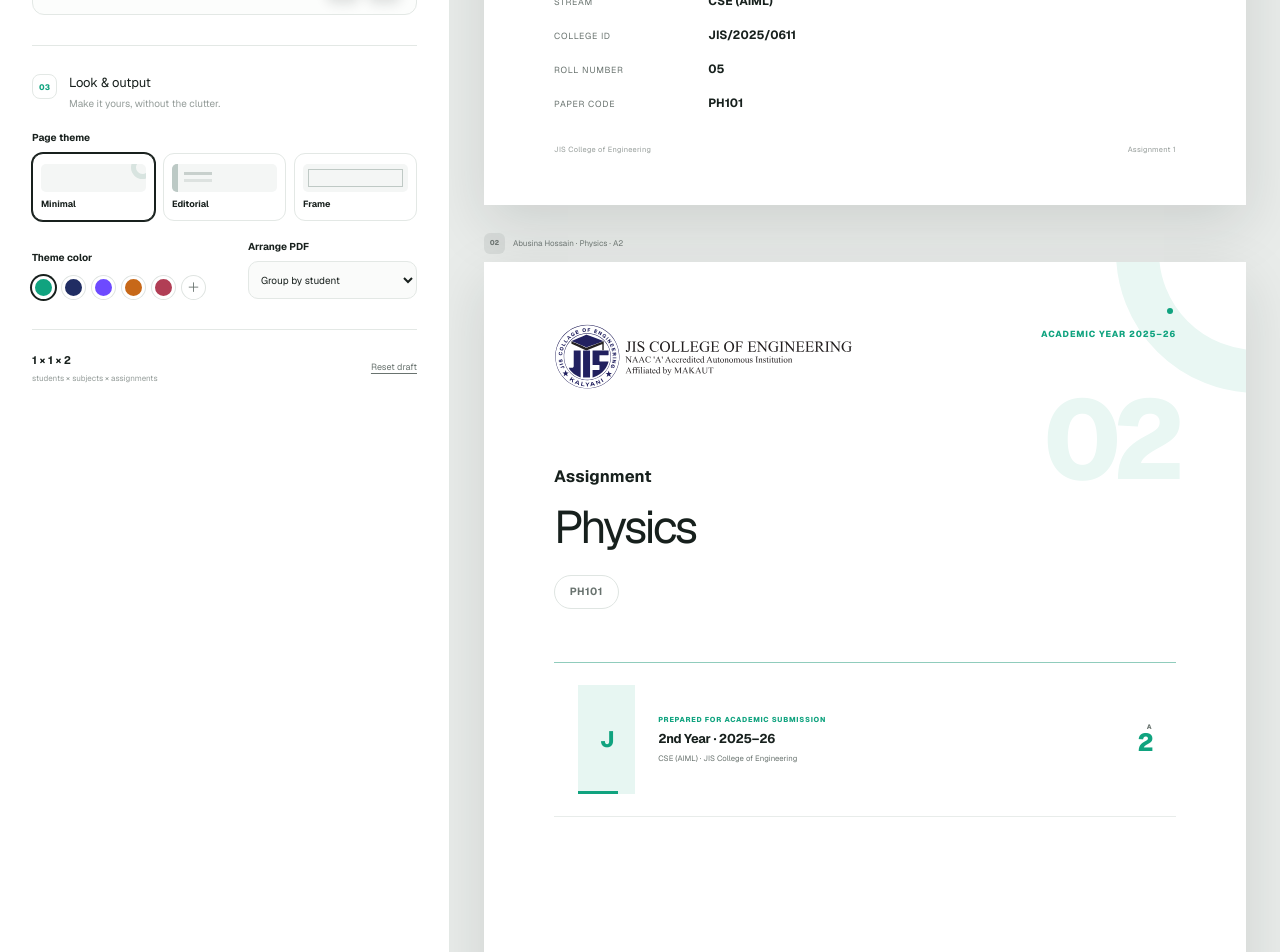
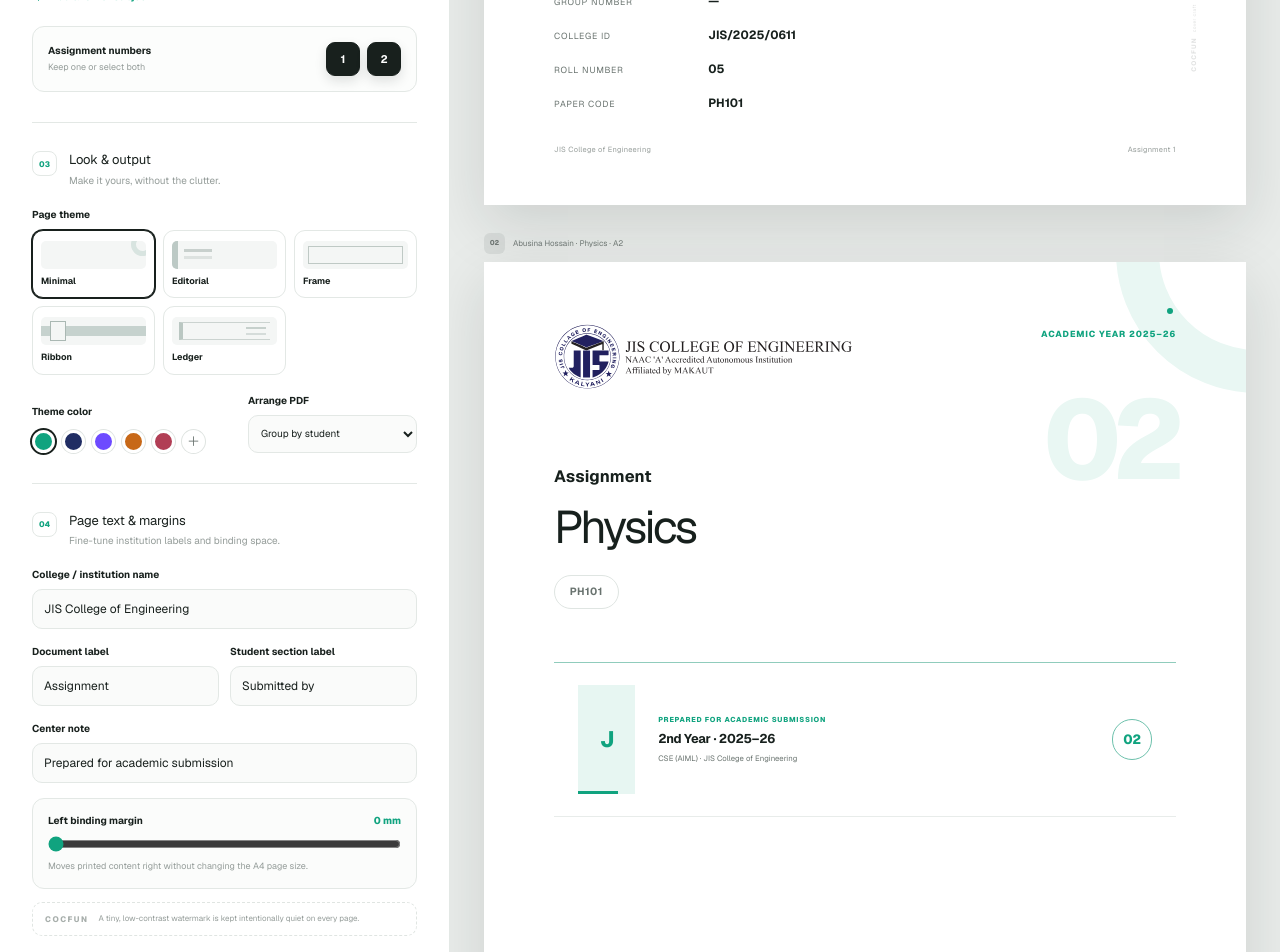
Before and after one commit to CraftoGamerz/Assignment-Cover, a Next.js app: page / in a window 1280 px wide. Shown: the part 1040-1992 px from the top of the page. Built offline with nearby package versions, Linux system fonts and the light colour scheme.

Commit message:
Add cover customization and student details

```diff
--- a/app/globals.css
+++ b/app/globals.css
@@ -110,6 +110,10 @@ button { color: inherit; }
 .theme-icon-editorial::before { content: ''; position: absolute; inset: 0 auto 0 0; width: 6px; background: #bcc9c5; }
 .theme-icon-editorial::after { content: ''; position: absolute; left: 12px; top: 8px; width: 28px; height: 3px; background: #c8d0cd; box-shadow: 0 7px #dde2e0; }
 .theme-icon-frame::before { content: ''; position: absolute; inset: 5px; border: 1px solid #bfc9c5; }
+.theme-icon-ribbon::before { content: ''; position: absolute; left: 0; right: 0; top: 9px; height: 10px; background: #c6d2ce; }
+.theme-icon-ribbon::after { content: ''; position: absolute; left: 9px; top: 4px; width: 16px; height: 20px; border: 1px solid #aab8b3; background: #f4f6f5; }
+.theme-icon-ledger::before { content: ''; position: absolute; inset: 5px 7px; border-left: 4px solid #bac7c2; border-top: 1px solid #cbd3d0; border-bottom: 1px solid #cbd3d0; }
+.theme-icon-ledger::after { content: ''; position: absolute; right: 11px; top: 10px; width: 20px; height: 2px; background: #c6d0cc; box-shadow: 0 6px #d5dcda; }
 .style-grid { display: grid; grid-template-columns: 1.2fr 1fr; gap: 13px; align-items: end; margin-top: 18px; }
 .color-field { min-width: 0; }
 .swatches { display: flex; gap: 7px; margin-top: 8px; align-items: center; }
@@ -119,6 +123,15 @@ button { color: inherit; }
 .custom-color input { position: absolute; inset: 0; opacity: 0; cursor: pointer; }
 .custom-color span { font-size: 13px; color: var(--muted); line-height: 1; }
 .arrange-field select { height: 38px; padding: 8px; font-size: 10px; }
+.margin-control { display: grid; gap: 8px; padding: 14px 15px; border: 1px solid var(--line); border-radius: 12px; background: #fbfcfb; }
+.margin-control > span { display: flex; align-items: center; justify-content: space-between; gap: 12px; }
+.margin-control strong { font-size: 10px; }
+.margin-control output { color: var(--accent); font-size: 10px; font-weight: 720; }
+.margin-control input { width: 100%; accent-color: var(--accent); cursor: pointer; }
+.margin-control small { color: var(--faint); font-size: 9px; }
+.watermark-note { margin-top: 13px; padding: 10px 12px; border: 1px dashed #e0e5e2; border-radius: 10px; display: flex; align-items: center; gap: 10px; color: var(--faint); }
+.watermark-note span { color: #a8afac; font-size: 8px; font-weight: 760; letter-spacing: .18em; }
+.watermark-note p { margin: 0; font-size: 8px; line-height: 1.45; }
 .editor-footer { padding-top: 22px; border-top: 1px solid var(--line); display: flex; align-items: center; justify-content: space-between; gap: 12px; }
 .editor-footer strong { display: block; font-size: 11px; }
 .editor-footer div span { display: block; color: var(--faint); font-size: 8px; margin-top: 3px; }
@@ -137,6 +150,7 @@ button { color: inherit; }
 .page-meta p { margin: 0; font-size: 8px; white-space: nowrap; overflow: hidden; text-overflow: ellipsis; }
 .cover-page {
   --page-accent: #10a37f;
+  --binding-offset: 0%;
   width: min(100%, 210mm);
   aspect-ratio: 210 / 297;
   margin: 0 auto;
@@ -144,7 +158,7 @@ button { color: inherit; }
   position: relative;
   overflow: hidden;
   box-shadow: 0 20px 55px rgba(24, 33, 29, .13);
-  padding: 8.2% 9.2% 6.5%;
+  padding: 8.2% 9.2% 6.5% calc(9.2% + var(--binding-offset));
   display: flex;
   flex-direction: column;
   container-type: inline-size;
@@ -169,8 +183,7 @@ button { color: inherit; }
 .center-copy > span { color: var(--page-accent); font-size: 1.15cqw; font-weight: 720; letter-spacing: .105em; text-transform: uppercase; }
 .center-copy strong { font-size: 2.05cqw; letter-spacing: -.02em; }
 .center-copy small { color: var(--muted); font-size: 1.25cqw; }
-.center-count { color: var(--page-accent); font-size: 4cqw; line-height: 1; font-weight: 760; letter-spacing: -.06em; }
-.center-count span { display: block; color: var(--muted); font-size: 1.05cqw; letter-spacing: .08em; text-align: right; }
+.center-count { width: 6.5cqw; height: 6.5cqw; border: 1px solid color-mix(in srgb, var(--page-accent) 55%, #dfe5e2); border-radius: 50%; color: var(--page-accent); display: grid; place-items: center; font-size: 2.15cqw; line-height: 1; font-weight: 760; letter-spacing: -.03em; }
 .identity-card { margin-top: auto; padding-top: 4.8%; border-top: 1px solid #dfe5e2; position: relative; z-index: 2; }
 .identity-heading { display: flex; justify-content: space-between; align-items: baseline; margin-bottom: 3.7%; }
 .identity-heading > span { font-size: 2.05cqw; font-weight: 720; }
@@ -180,8 +193,11 @@ button { color: inherit; }
 .identity-card dt { color: var(--muted); font-size: 1.42cqw; text-transform: uppercase; letter-spacing: .08em; }
 .identity-card dd { margin: 0; font-size: 1.92cqw; font-weight: 650; overflow-wrap: anywhere; }
 .cover-footer { margin-top: 5%; display: flex; justify-content: space-between; color: #969d9a; font-size: 1.2cqw; letter-spacing: .035em; }
+.cover-watermark { position: absolute; right: 2.4%; bottom: 15%; transform: rotate(-90deg); transform-origin: center; display: flex; align-items: baseline; gap: .8cqw; color: #17201d; opacity: .13; z-index: 3; pointer-events: none; }
+.cover-watermark strong { font-size: 1.05cqw; letter-spacing: .16em; }
+.cover-watermark span { font-size: .78cqw; letter-spacing: .08em; text-transform: lowercase; }
 
-.theme-editorial { padding-left: 12.5%; }
+.theme-editorial { padding-left: calc(12.5% + var(--binding-offset)); }
 .theme-editorial .cover-rule { opacity: 1; width: 3.2%; }
 .theme-editorial .cover-orbit { border-radius: 0; border: 0; width: 31%; height: 17%; aspect-ratio: auto; right: 0; top: 0; background: color-mix(in srgb, var(--page-accent) 10%, white); }
 .theme-editorial .cover-orbit span { left: auto; right: 12%; top: auto; bottom: 15%; border-radius: 0; width: 30%; height: 3px; }
@@ -202,6 +218,23 @@ button { color: inherit; }
 .theme-frame .identity-card dl { max-width: 90%; }
 .theme-frame .cover-footer { padding: 0 1%; }
 .theme-frame .cover-centerpiece { border: 1px solid color-mix(in srgb, var(--page-accent) 30%, #dfe5e2); }
+
+.theme-ribbon .cover-orbit { width: 100%; height: 13%; aspect-ratio: auto; border: 0; border-radius: 0; right: 0; top: 45%; background: color-mix(in srgb, var(--page-accent) 7%, white); }
+.theme-ribbon .cover-orbit span { width: 17%; height: 4px; border-radius: 0; left: auto; right: 0; bottom: 0; }
+.theme-ribbon .assignment-index { color: var(--page-accent); opacity: .12; }
+.theme-ribbon .cover-centerpiece { margin-left: -11.4%; margin-right: -11.4%; padding-left: calc(11.4% + var(--binding-offset)); padding-right: 11.4%; background: var(--page-accent); border: 0; color: white; }
+.theme-ribbon .center-mark { background: white; }
+.theme-ribbon .center-copy > span, .theme-ribbon .center-copy small { color: white; opacity: .78; }
+.theme-ribbon .center-copy strong { color: white; }
+.theme-ribbon .center-count { border-color: rgba(255,255,255,.7); color: white; }
+
+.theme-ledger::before { content: ''; position: absolute; left: calc(5.2% + var(--binding-offset)); top: 0; bottom: 0; width: 1px; background: color-mix(in srgb, var(--page-accent) 35%, #dfe5e2); }
+.theme-ledger .cover-orbit { width: 13%; aspect-ratio: 1; right: 7%; top: 6%; border: 0; border-radius: 0; background: color-mix(in srgb, var(--page-accent) 12%, white); }
+.theme-ledger .cover-orbit span { width: 32%; height: 32%; left: 34%; bottom: 34%; border-radius: 0; }
+.theme-ledger .assignment-index { -webkit-text-stroke: 1px color-mix(in srgb, var(--page-accent) 28%, #dfe5e2); color: white; }
+.theme-ledger .paper-chip { border-radius: 0; border-left: 4px solid var(--page-accent); }
+.theme-ledger .cover-centerpiece { border: 1px solid #dfe5e2; border-left: 5px solid var(--page-accent); }
+.theme-ledger .identity-card { border-top: 3px double #dfe5e2; }
 
 .empty-preview { max-width: 794px; min-height: 440px; margin: 34px auto; border: 1px dashed #cbd1ce; border-radius: 18px; display: grid; place-content: center; justify-items: center; text-align: center; color: var(--muted); }
 .empty-preview > span { width: 40px; height: 40px; border-radius: 50%; background: #dde2df; display: grid; place-items: center; font-size: 20px; }
--- a/app/page.tsx
+++ b/app/page.tsx
@@ -8,16 +8,23 @@ type Subject = {
   code: string;
 };
 
-type CoverTheme = 'minimal' | 'editorial' | 'frame';
+type CoverTheme = 'minimal' | 'editorial' | 'frame' | 'ribbon' | 'ledger';
 type SortMode = 'student' | 'subject';
 
 type Settings = {
   names: string;
   collegeIds: string;
   rolls: string;
+  sections: string;
+  groups: string;
   stream: string;
   year: string;
   academicYear: string;
+  collegeName: string;
+  assignmentLabel: string;
+  submissionNote: string;
+  submittedByLabel: string;
+  leftMargin: number;
   subjects: Subject[];
   assignments: number[];
   theme: CoverTheme;
@@ -30,6 +37,8 @@ type Cover = {
   name: string;
   collegeId: string;
   roll: string;
+  section: string;
+  group: string;
   subject: Subject;
   assignment: number;
 };
@@ -40,9 +49,16 @@ const DEFAULTS: Settings = {
   names: 'Abusina Hossain',
   collegeIds: 'JIS/2025/0611',
   rolls: '05',
+  sections: '',
+  groups: '',
   stream: 'CSE (AIML)',
   year: '2nd Year',
   academicYear: '2025–26',
+  collegeName: 'JIS College of Engineering',
+  assignmentLabel: 'Assignment',
+  submissionNote: 'Prepared for academic submission',
+  submittedByLabel: 'Submitted by',
+  leftMargin: 0,
   subjects: [{ id: 'physics', name: 'Physics', code: 'PH101' }],
   assignments: [1, 2],
   theme: 'minimal',
@@ -69,10 +85,14 @@ function makeCovers(settings: Settings): Cover[] {
   const names = splitList(settings.names);
   const ids = splitList(settings.collegeIds);
   const rolls = splitList(settings.rolls);
+  const sections = splitList(settings.sections);
+  const groups = splitList(settings.groups);
   const students = (names.length ? names : ['Student name']).map((name, index) => ({
     name,
     collegeId: valueAt(ids, index),
     roll: valueAt(rolls, index),
+    section: valueAt(sections, index),
+    group: valueAt(groups, index),
   }));
   const subjects = settings.subjects.filter((subject) => subject.name.trim() || subject.code.trim());
   const assignments = settings.assignments.length ? [...settings.assignments].sort() : [1];
@@ -100,7 +120,11 @@ function makeCovers(settings: Settings): Cover[] {
 }
 
 function CoverPage({ cover, settings }: { cover: Cover; settings: Settings }) {
-  const pageStyle = { '--page-accent': settings.accent } as CSSProperties;
+  const safeLeftMargin = Math.max(0, Math.min(settings.leftMargin || 0, 18));
+  const pageStyle = {
+    '--page-accent': settings.accent,
+    '--binding-offset': `${(safeLeftMargin / 210) * 100}%`,
+  } as CSSProperties;
   const subjectName = cover.subject.name.trim() || 'Untitled Subject';
   const paperCode = cover.subject.code.trim() || '—';
 
@@ -109,35 +133,37 @@ function CoverPage({ cover, settings }: { cover: Cover; settings: Settings }) {
       <div className="cover-orbit" aria-hidden="true"><span /></div>
       <div className="cover-rule" aria-hidden="true" />
       <header className="cover-header">
-        <img src={`${process.env.NEXT_PUBLIC_BASE_PATH || ''}/jis-college-logo.svg`} alt="JIS College of Engineering" />
+        <img src={`${process.env.NEXT_PUBLIC_BASE_PATH || ''}/jis-college-logo.svg`} alt={settings.collegeName || 'College logo'} />
         <div className="academic-chip">Academic year {settings.academicYear || '2025–26'}</div>
       </header>
 
       <section className="cover-hero">
-        <div className="assignment-label">Assignment</div>
+        <div className="assignment-label">{settings.assignmentLabel || 'Assignment'}</div>
         <div className="assignment-index">{String(cover.assignment).padStart(2, '0')}</div>
         <h2>{subjectName}</h2>
         <div className="paper-chip">{paperCode}</div>
       </section>
 
       <section className="cover-centerpiece" aria-label="Academic submission details">
-        <div className="center-mark" aria-hidden="true"><span>J</span><i /></div>
+        <div className="center-mark" aria-hidden="true"><span>{(settings.collegeName.trim()[0] || 'J').toUpperCase()}</span><i /></div>
         <div className="center-copy">
-          <span>Prepared for academic submission</span>
+          <span>{settings.submissionNote || 'Prepared for academic submission'}</span>
           <strong>{settings.year} · {settings.academicYear || '2025–26'}</strong>
-          <small>{settings.stream || 'Stream'} · JIS College of Engineering</small>
+          <small>{settings.stream || 'Stream'} · {settings.collegeName || 'College'}</small>
         </div>
-        <div className="center-count" aria-hidden="true"><span>A</span>{cover.assignment}</div>
+        <div className="center-count" aria-label={`Assignment number ${cover.assignment}`}>{String(cover.assignment).padStart(2, '0')}</div>
       </section>
 
       <section className="identity-card" aria-label="Student details">
         <div className="identity-heading">
-          <span>Submitted by</span>
+          <span>{settings.submittedByLabel || 'Submitted by'}</span>
           <small>{settings.year} · {settings.stream || 'Stream'}</small>
         </div>
         <dl>
           <div><dt>Name</dt><dd>{cover.name}</dd></div>
           <div><dt>Stream</dt><dd>{settings.stream || '—'}</dd></div>
+          <div><dt>Section</dt><dd>{cover.section || '—'}</dd></div>
+          <div><dt>Group number</dt><dd>{cover.group || '—'}</dd></div>
           <div><dt>College ID</dt><dd>{cover.collegeId || '—'}</dd></div>
           <div><dt>Roll number</dt><dd>{cover.roll || '—'}</dd></div>
           <div><dt>Paper code</dt><dd>{paperCode}</dd></div>
@@ -145,9 +171,10 @@ function CoverPage({ cover, settings }: { cover: Cover; settings: Settings }) {
       </section>
 
       <footer className="cover-footer">
-        <span>JIS College of Engineering</span>
-        <span>Assignment {cover.assignment}</span>
+        <span>{settings.collegeName || 'College'}</span>
+        <span>{settings.assignmentLabel || 'Assignment'} {cover.assignment}</span>
       </footer>
+      <div className="cover-watermark" aria-label="COCFUN watermark"><strong>COCFUN</strong><span>cover craft</span></div>
     </article>
   );
 }
@@ -266,6 +293,14 @@ export default function Home() {
                 <input value={settings.rolls} onChange={(event) => update('rolls', event.target.value)} placeholder="05, 06" />
               </label>
               <label className="field">
+                <span>Sections <em>in order</em></span>
+                <input value={settings.sections} onChange={(event) => update('sections', event.target.value)} placeholder="A, B" />
+              </label>
+              <label className="field">
+                <span>Group numbers <em>in order</em></span>
+                <input value={settings.groups} onChange={(event) => update('groups', event.target.value)} placeholder="1, 2" />
+              </label>
+              <label className="field">
                 <span>Stream</span>
                 <input value={settings.stream} onChange={(event) => update('stream', event.target.value)} placeholder="CSE (AIML)" />
               </label>
@@ -312,6 +347,8 @@ export default function Home() {
                 ['minimal', 'Minimal'],
                 ['editorial', 'Editorial'],
                 ['frame', 'Frame'],
+                ['ribbon', 'Ribbon'],
+                ['ledger', 'Ledger'],
               ] as [CoverTheme, string][]).map(([value, label]) => (
                 <button key={value} type="button" aria-pressed={settings.theme === value} onClick={() => update('theme', value)}>
                   <i className={`theme-icon theme-icon-${value}`} /><span>{label}</span>
@@ -340,6 +377,34 @@ export default function Home() {
                 </select>
               </label>
             </div>
+          </section>
+
+          <section className="form-section meta-section">
+            <div className="section-title"><span>04</span><div><h2>Page text & margins</h2><p>Fine-tune institution labels and binding space.</p></div></div>
+            <div className="field-grid">
+              <label className="field field-wide">
+                <span>College / institution name</span>
+                <input value={settings.collegeName} onChange={(event) => update('collegeName', event.target.value)} placeholder="JIS College of Engineering" />
+              </label>
+              <label className="field">
+                <span>Document label</span>
+                <input value={settings.assignmentLabel} onChange={(event) => update('assignmentLabel', event.target.value)} placeholder="Assignment" />
+              </label>
+              <label className="field">
+                <span>Student section label</span>
+                <input value={settings.submittedByLabel} onChange={(event) => update('submittedByLabel', event.target.value)} placeholder="Submitted by" />
+              </label>
+              <label className="field field-wide">
+                <span>Center note</span>
+                <input value={settings.submissionNote} onChange={(event) => update('submissionNote', event.target.value)} placeholder="Prepared for academic submission" />
+              </label>
+              <label className="margin-control field-wide">
+                <span><strong>Left binding margin</strong><output>{settings.leftMargin || 0} mm</output></span>
+                <input type="range" min="0" max="18" step="1" value={settings.leftMargin || 0} onChange={(event) => update('leftMargin', Number(event.target.value))} />
+                <small>Moves printed content right without changing the A4 page size.</small>
+              </label>
+            </div>
+            <div className="watermark-note"><span>COCFUN</span><p>A tiny, low-contrast watermark is kept intentionally quiet on every page.</p></div>
           </section>
 
           <div className="editor-footer">
```
